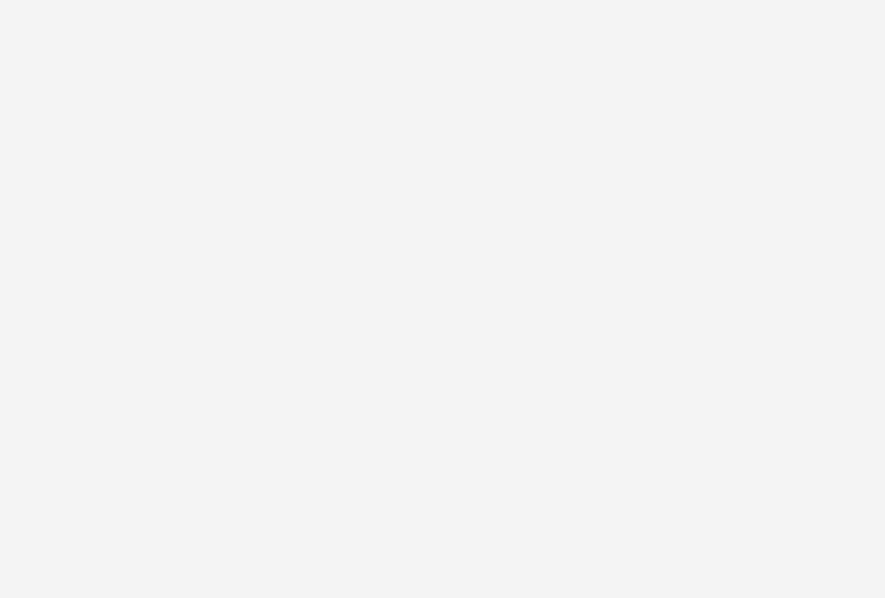
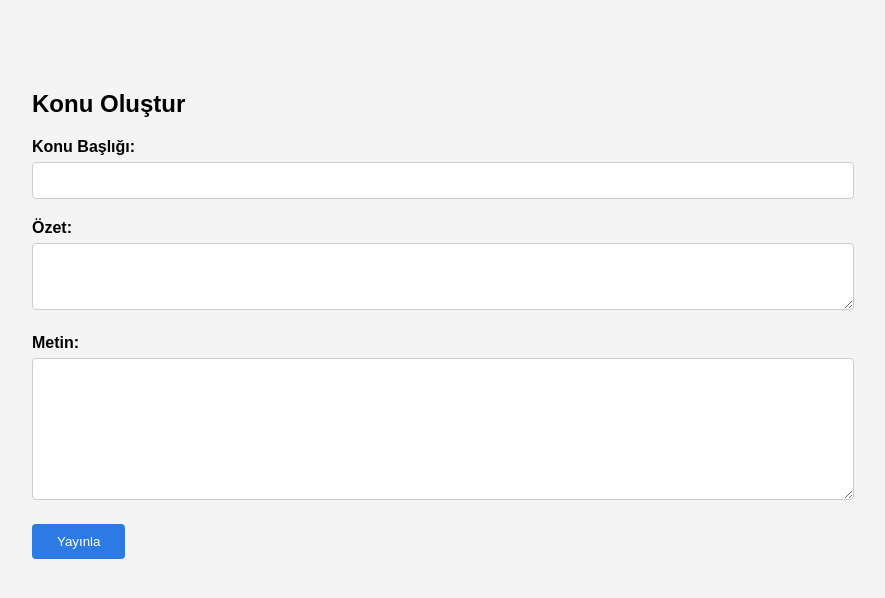
Before and after one commit to zeynepesila/Blog, a Vue app in the folder blog-frontend/: page /editor in a window 1280 px wide. Before the commit this address had no page. Shown: the top 598 px of the page, without its empty margins (208-1093 px from the left). Built offline with nearby package versions, Linux system fonts and the light colour scheme.

Commit message:
07.08.2025 part1

```diff
--- a/blog-frontend/src/router/index.js
+++ b/blog-frontend/src/router/index.js
@@ -3,6 +3,8 @@ import { createRouter, createWebHistory } from 'vue-router'
 import Login from '../views/Login.vue'
 import Signup from '../views/Signup.vue'
 import Admin from '../views/Admin.vue'
+import Editor from '../views/Editor.vue'
+
 
 // Token'ın geçerliliğini kontrol eden fonksiyon
 function isTokenValid(token) {
@@ -32,7 +34,13 @@ const routes = [
     name: 'Admin',
     component: Admin,
     meta: { requiresAuth: true, role: ['ROLE_ADMIN'] } // BÜYÜK HARFLE
+  },
+ {
+    path:'/editor',
+    name:'Editor',
+    component: Editor
   }
+
 ]
 
 const router = createRouter({
@@ -43,7 +51,7 @@ const router = createRouter({
 // Navigation Guard
 router.beforeEach((to, from, next) => {
   const token = localStorage.getItem('token')
-  const role = localStorage.getItem('role')
+  const role = (localStorage.getItem('role') || '').toUpperCase();
 
   if (to.meta.requiresAuth) {
     if (!token || !isTokenValid(token)) {
--- /dev/null
+++ b/blog-frontend/src/views/Editor.vue
@@ -0,0 +1,97 @@
+<template>
+  <div class="editor-page">
+    <h2>Konu Oluştur</h2>
+
+    <form @submit.prevent="submitPost">
+      <div class="form-group">
+        <label for="title">Konu Başlığı:</label>
+        <input type="text" v-model="title" id="title" required />
+      </div>
+
+      <div class="form-group">
+        <label for="summary">Özet:</label>
+        <textarea v-model="summary" id="summary" rows="3" required></textarea>
+      </div>
+
+      <div class="form-group">
+        <label for="content">Metin:</label>
+        <textarea v-model="content" id="content" rows="8" required></textarea>
+      </div>
+
+      <button type="submit" class="submit-button">Yayınla</button>
+    </form>
+  </div>
+</template>
+
+<script setup>
+import { ref } from 'vue'
+import axios from 'axios'
+
+const title = ref('')
+const summary = ref('')
+const content = ref('')
+
+const submitPost = async () => {
+  const token = localStorage.getItem('token')
+
+  try {
+    const response = await axios.post('http://localhost:8082/api/posts', {
+      title: title.value,
+      summary: summary.value,
+      content: content.value
+    }, {
+      headers: {
+        Authorization: `Bearer ${token}`
+      }
+    })
+
+    alert('İçerik başarıyla yayınlandı!')
+
+    // Formu temizle
+    title.value = ''
+    summary.value = ''
+    content.value = ''
+  } catch (error) {
+    console.error('Yayınlama hatası:', error)
+    alert('Bir hata oluştu, lütfen tekrar deneyin.')
+  }
+}
+</script>
+
+<style scoped>
+.editor-page {
+  max-width: 800px;
+  margin: auto;
+  padding: 30px;
+  font-family: Arial, sans-serif;
+}
+
+.form-group {
+  margin-bottom: 20px;
+}
+
+label {
+  font-weight: bold;
+}
+
+input,
+textarea {
+  width: 100%;
+  padding: 10px;
+  margin-top: 6px;
+  border: 1px solid #ccc;
+  border-radius: 4px;
+}
+
+.submit-button {
+  background-color: #2c7be5;
+  color: white;
+  padding: 10px 25px;
+  border: none;
+  border-radius: 4px;
+  cursor: pointer;
+}
+.submit-button:hover {
+  background-color: #1a5ec4;
+}
+</style>
--- a/blog-frontend/src/views/Login.vue
+++ b/blog-frontend/src/views/Login.vue
@@ -1,3 +1,4 @@
+calisan login ekranim:
 
 <script setup>
 import { ref } from 'vue';
```
Also changed, not shown: blog-frontend/src/views/UserPost.vue (added).
